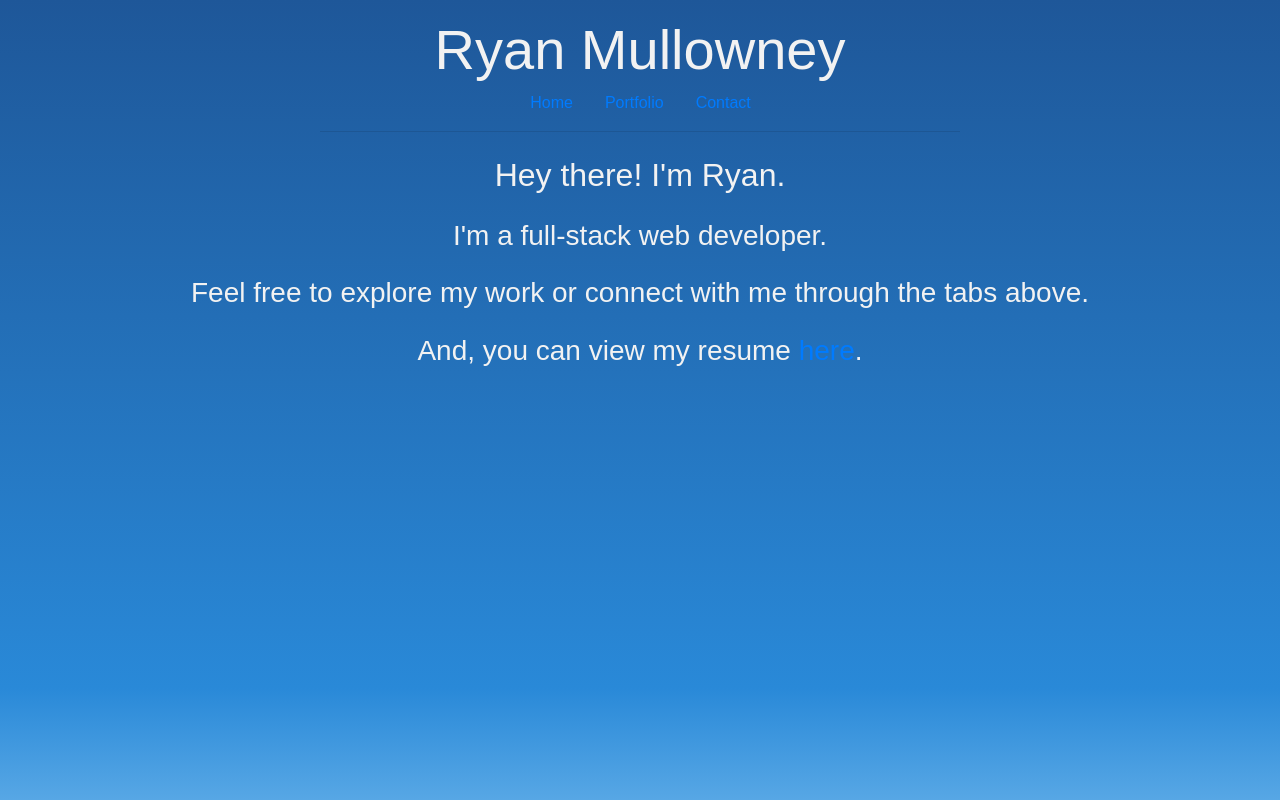
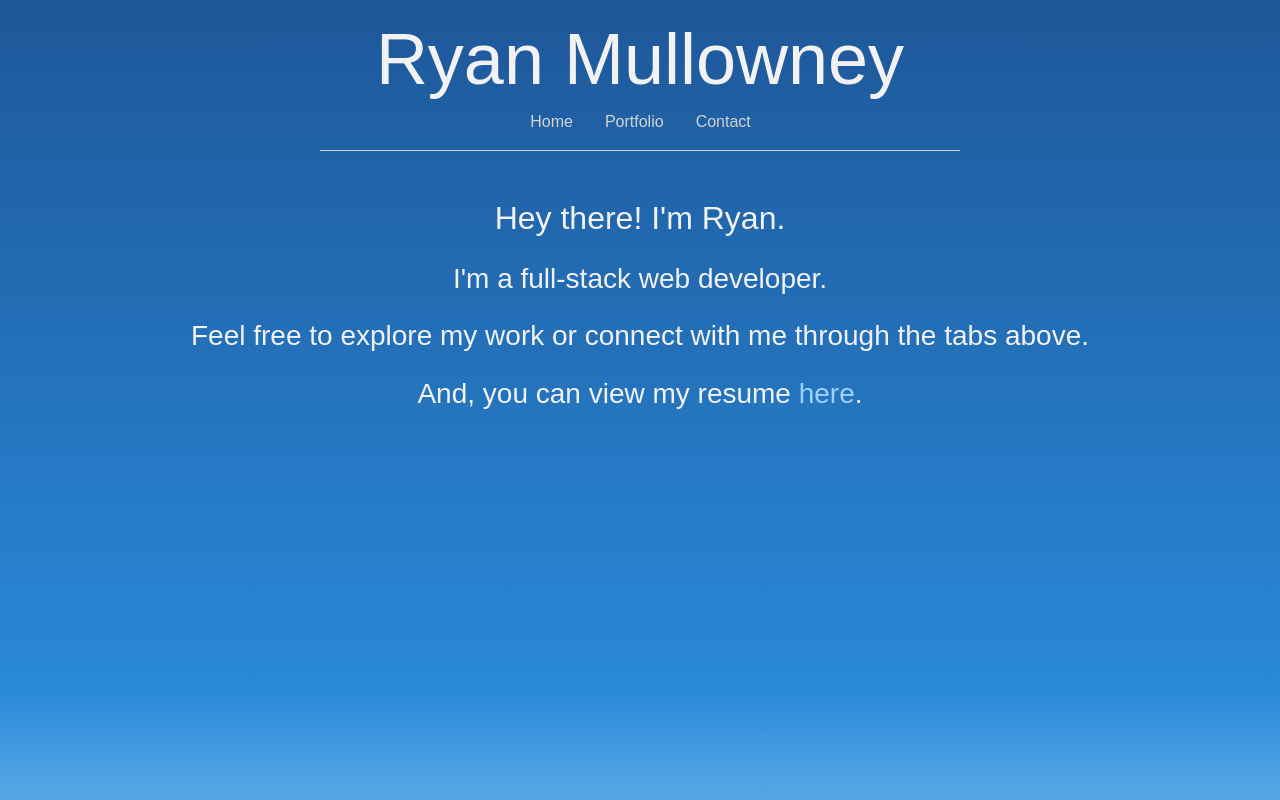
Before and after one commit to rwmullowney/rwmullowney.github.io, a React (Create React App) app: page / in a window 1280 px wide. Built offline with nearby package versions, Linux system fonts and the light colour scheme.

Commit message:
Significant CSS changes to page

```diff
--- a/src/App.css
+++ b/src/App.css
@@ -44,3 +44,9 @@ right: 0
 h1, h2, h3, h4, h5, h6, p {
   color: #F2F2F2
 }
+
+hr {
+  border-color: #D3D3D3;
+  background-color: #D3D3D3;
+  color: #D3D3D3
+}
--- a/src/components/Header.js
+++ b/src/components/Header.js
@@ -1,20 +1,21 @@
 import React, { Component } from 'react';
 import { Link } from 'react-router-dom';
 import * as routes from '../constants/routes';
+import './Header.css';
 
 export default class Header extends Component {
   render() {
     return (
       <div>
         <div className="container text-center mt-3 mb-1">
-          <h1 className="font-weight-light display-4">Ryan Mullowney</h1>
+          <h1 className="font-weight-light display-3">Ryan Mullowney</h1>
           <ul className="row justify-content-center mr-4" style={{
             listStyleType: 'none',
             // display: "inline",
           }}>
-            <li className="mx-3"><Link to={routes.HOME}>Home</Link></li>
-            <li className="mx-3"><Link to={routes.PORTFOLIO}>Portfolio</Link></li>
-            <li className="mx-3"><Link to={routes.CONTACT}>Contact</Link></li>
+            <li className="mx-3"><Link style={{color: "#D3D3D3"}} to={routes.HOME}>Home</Link></li>
+            <li className="mx-3"><Link style={{color: "#D3D3D3"}} to={routes.PORTFOLIO}>Portfolio</Link></li>
+            <li className="mx-3"><Link style={{color: "#D3D3D3"}} to={routes.CONTACT}>Contact</Link></li>
           </ul>
         </div>
 
--- /dev/null
+++ b/src/components/Home.css
@@ -0,0 +1,3 @@
+a {
+    color: #9BD2FF;
+}
--- a/src/components/Home.js
+++ b/src/components/Home.js
@@ -1,9 +1,10 @@
 import React, { Component } from 'react';
+import './Home.css';
 
 export default class Home extends Component {
   render() {
     return (
-      <div className="container text-center mt-4">
+      <div className="container text-center mt-5">
         <h2 className="font-weight-light">Hey there!  I'm Ryan.</h2>
 
         <h3 className="font-weight-light mt-4">I'm a full-stack web developer.</h3>
--- a/src/components/Portfolio.css
+++ b/src/components/Portfolio.css
@@ -6,7 +6,7 @@
 .bannerDiv {
     height: 75px;
     width: 286px;
-    background-color: #3F729B
+    background-color: #1E8DE8
 }
 
 .wrapper video {
@@ -18,3 +18,10 @@
     top: 164px;
     right: 47px
 }
+
+.githubLink {
+    padding-top: 0;
+    margin-bottom: 0;
+    padding-bottom: 0;
+    font-size: 14px
+}
--- a/src/components/Portfolio.js
+++ b/src/components/Portfolio.js
@@ -4,7 +4,7 @@ import "./Portfolio.css"
 export default class Portfolio extends Component {
   render() {
     return (
-      <div className="container text-center mt-4">
+      <div className="container text-center mt-5">
         <div className="row">
 
           <div className="col-4 justify-content-center">
@@ -12,11 +12,12 @@ export default class Portfolio extends Component {
             <a href="https://rwmullowney.github.io/politiscape/" target="_blank" style={{ textDecoration: "none" }}>
               {/* <img className="portfolioImage" src="./images/politiscape.gif" /> */}
               <div className="wrapper">
-                <video className="rounded" src="./images/politiscape.mp4" type="video/mp4" autoPlay loop />
+                <video className="rounded shadow" src="./images/politiscape.mp4" type="video/mp4" autoPlay loop />
                 <div className="d-inline-flex justify-content-center shadow bannerDiv"><h3 className="font-weight-light text-white mt-3">Politiscape</h3></div>
               </div>
             </a>
-            <p className="mt-4 mx-5 font-weight-light">A web app designed to foster political engagement by allowing users to search via zip
+            <a className="githubLink" href="https://github.com/rwmullowney/politiscape" target="_blank">Github</a>
+            <p className="mt-1 mx-5 font-weight-light">A web app designed to foster political engagement by allowing users to search via zip
 code to view their representatives, and their contact information</p>
           </div>
 
@@ -25,22 +26,24 @@ code to view their representatives, and their contact information</p>
             <a href="http://mycryptocurrency.herokuapp.com/" target="_blank" style={{ textDecoration: "none" }}>
               {/* <img className="portfolioImage" src="./images/mycrypto.jpg" /> */}
               <div className="wrapper">
-                <video className="rounded" src="./images/mycrypto.mp4" type="video/mp4" autoPlay loop />
+                <video className="rounded shadow" src="./images/mycrypto.mp4" type="video/mp4" autoPlay loop />
                 <div className="d-inline-flex justify-content-center shadow bannerDiv"><h3 className="font-weight-light text-white mt-3">MyCrypto</h3></div>
               </div>
             </a>
-            <p className="mt-4 mx-5 font-weight-light">A cryptocurrency market simulator that allows you to invest virtual money based on real-time coin values</p>
+            <a className="githubLink" href="https://github.com/rwmullowney/MyCrypt" target="_blank">Github</a>
+            <p className="mt-1 mx-5 font-weight-light">A cryptocurrency market simulator that allows users to invest virtual money based on real-time coin values</p>
           </div>
 
           <div className="col-4">
             <a href="https://rwmullowney.github.io/Hangman-Game/" target="_blank" style={{ textDecoration: "none" }}>
               {/* <img className="portfolioImage rounded" src="./images/hangman.gif" /> */}
               <div className="wrapper">
-                <video className="rounded" src="./images/hangman.mp4" type="video/mp4" autoPlay loop />
+                <video className="rounded shadow" src="./images/hangman.mp4" type="video/mp4" autoPlay loop />
                 <div className="d-inline-flex justify-content-center shadow bannerDiv"><h3 className="font-weight-light text-white mt-3">Nintendo Hangman</h3></div>
               </div>
             </a>
-            <p className="mt-4 mx-5 font-weight-light">Lorem ipsum dolor sit amet, consectetur adipiscing elit, sed do eiusmod tempor incididunt ut labore et dolore magna aliqua.</p>
+            <a className="githubLink" href="https://github.com/rwmullowney/Hangman-Game" target="_blank">Github</a>
+            <p className="mt-1 mx-5 font-weight-light">A simple hangman game built with HTML, CSS, and JavaScript</p>
           </div>
 
         </div>
```
Also changed, not shown: src/components/Header.css (added).
